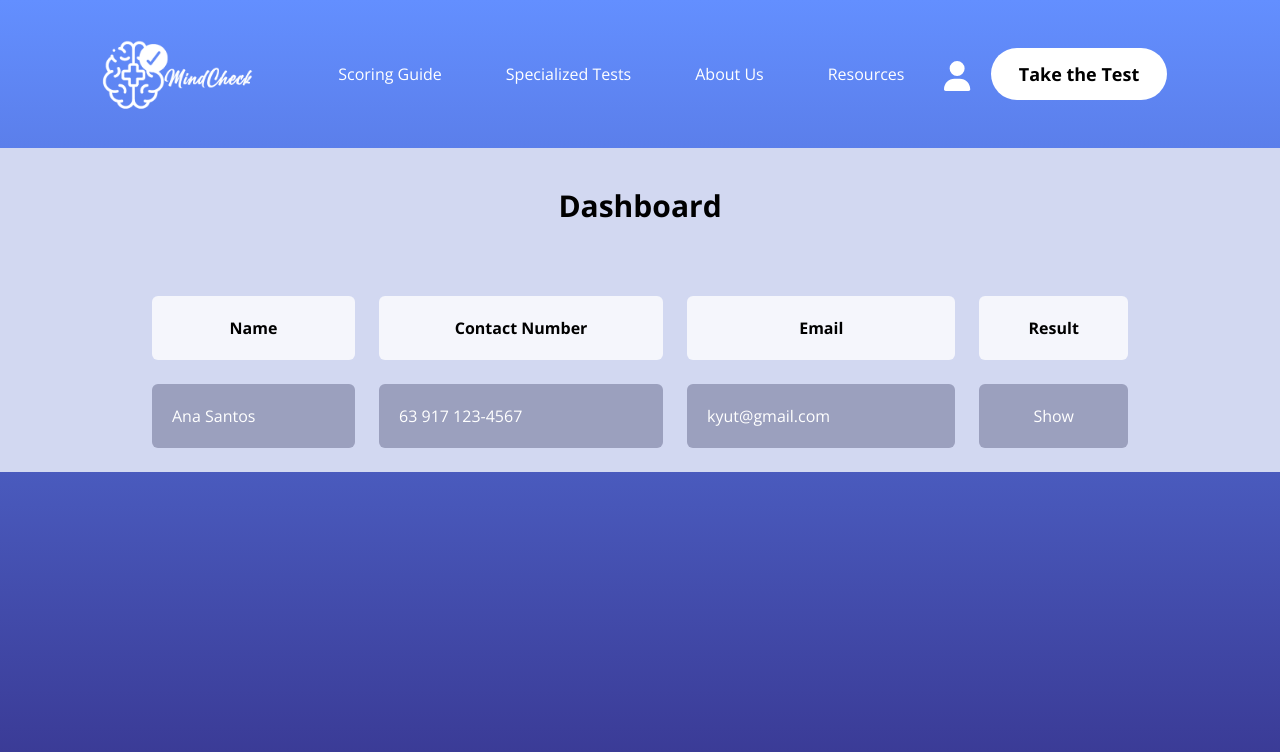
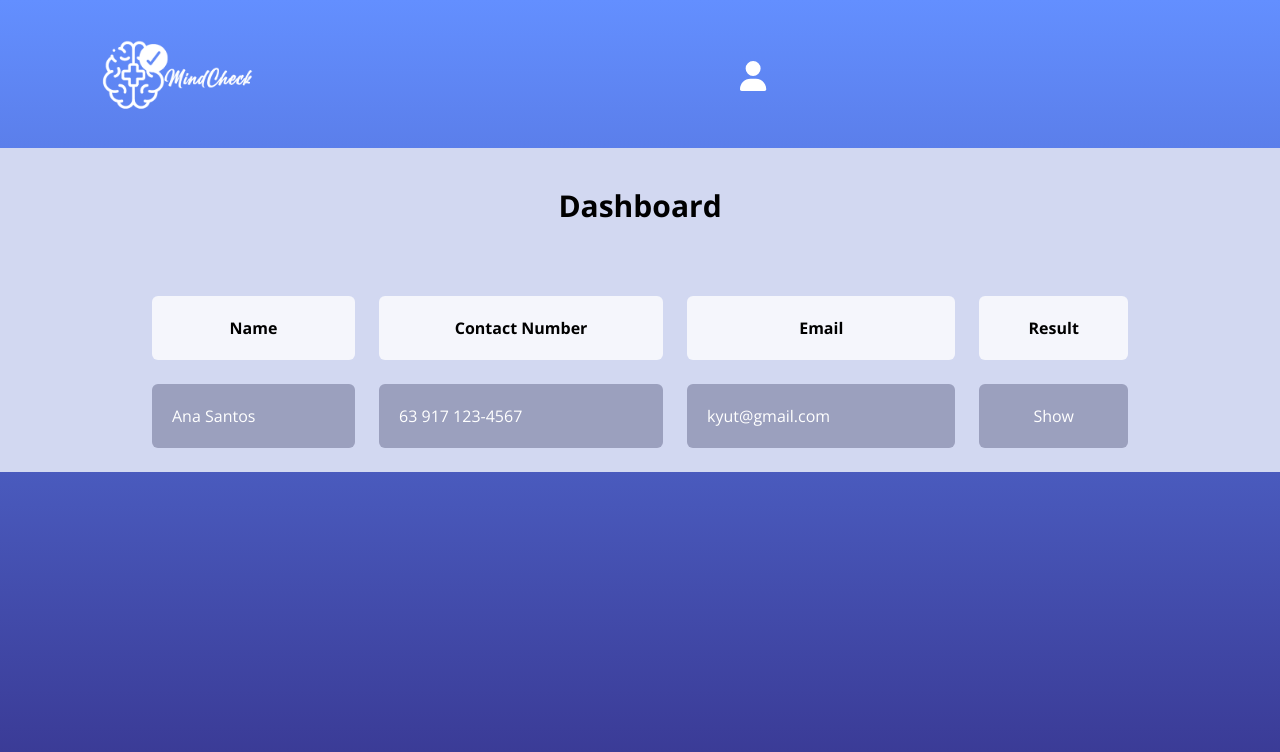
Before and after one commit to kabi02/softeng-mindcheck, a React (Vite) app: page /dashboard in a window 1280 px wide. Shown: the top 752 px of the page. Built offline with nearby package versions, Linux system fonts and the light colour scheme.

Commit message:
modified Header.jsx

```diff
--- a/src/Header.jsx
+++ b/src/Header.jsx
@@ -77,6 +77,7 @@ export default function Header() {
   // get the current location to hide the take the test button in the test page
   const location = useLocation();
   const hideButton = location.pathname === "/dsm-5-tr/test";
+  const hideButton1 = location.pathname === "/dashboard";
   const hideButton2 = location.pathname === "/dsm-5-tr/test/result";
 
   // always show the navbar when screen size > 960px
@@ -117,12 +118,17 @@ export default function Header() {
       {/* Show the navlinks if showMenu is true */}
       {showMenu && (
         <div className="w-full order-2 lg:text-lg text-base flex lg:flex-row flex-col justify-between xl:justify-center items-center text-center 2xl:gap-16 gap-5 lg:px-9 mx-auto">
+          {/* dont show to admin user */}
+          {
+            !hideButton1 && (
               <ul className="flex lg:flex-row flex-col font-open-sans xl:gap-16 lg:gap-7 gap-2 text-white">
                 <Li text="Scoring Guide" link="/scoring-guide" />
                 <Li text="Specialized Tests" link="/specialized-tests" />
                 <Li text="About Us" link="/about-us" />
                 <Li text="Resources" link="/resources" />
               </ul>
+            )
+          }
           <div className="order-2 lg:mb-0 flex lg:flex-row flex-col items-center">
             {/* USER */}
             <FontAwesomeIcon icon={faUser} className="sm:text-3xl text-xl text-white mx-5 mt-1 lg:mb-0 mb-4 cursor-pointer lg:block hidden" onClick={toggleDiv}/>
@@ -170,7 +176,7 @@ export default function Header() {
               null
             }
             {/* only show the button if hideButton is false */}
-            {!hideButton && !hideButton2 && (
+            {!hideButton && !hideButton1 &&  !hideButton2 && (
             <Link to={user ? "/what-is-dsm-5-tr/disclaimer" : "/what-is-dsm-5-tr"}>
               <button
                 type="button"
```
Lines whose indentation alone changed are shown as unchanged.
